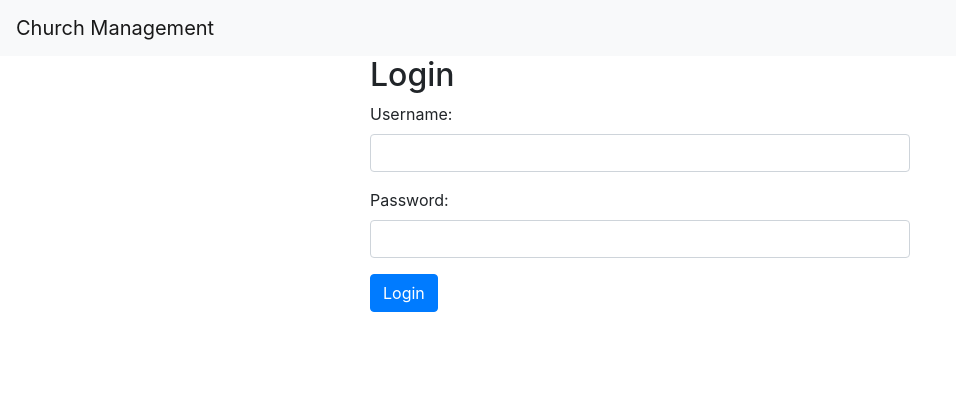
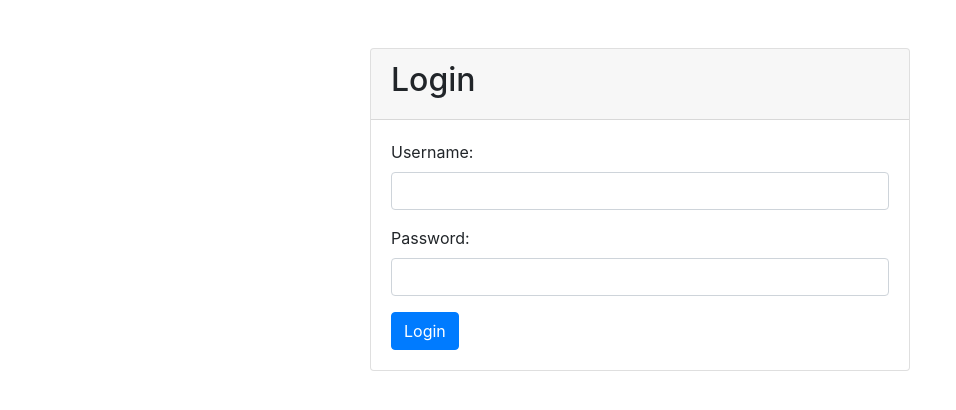
Before and after one commit to CalebCheptumo/ChurchManagement, a Django app: page / in a window 1280 px wide. Shown: the top 410 px of the page, without its empty margins (0-956 px from the left). Run offline with Django 5.2, Linux system fonts and the light colour scheme; some libraries are stand-ins or nearby versions.

Commit message:
style: Styled login page

```diff
--- a/ChurchManagment/auth_app/templates/base.html
+++ b/ChurchManagment/auth_app/templates/base.html
@@ -8,12 +8,7 @@
     <link href="https://stackpath.bootstrapcdn.com/bootstrap/4.5.0/css/bootstrap.min.css" rel="stylesheet">
 </head>
 <body>
-    <nav class="navbar navbar-expand-lg navbar-light bg-light">
-        <a class="navbar-brand" href="#">Church Management</a>
-        <div class="collapse navbar-collapse">
-            <!-- Navigation links go here -->
-        </div>
-    </nav>
+
     <div class="container">
         {% block content %}
         {% endblock %}
--- a/ChurchManagment/auth_app/templates/login.html
+++ b/ChurchManagment/auth_app/templates/login.html
@@ -1,9 +1,21 @@
-{% extends 'base.html' %}
-
-{% block content %}
+<!DOCTYPE html>
+<html lang="en">
+<head>
+    <meta charset="UTF-8">
+    <meta name="viewport" content="width=device-width, initial-scale=1">
+    <title>Login</title>
+    <!-- Bootstrap CSS -->
+    <link href="https://stackpath.bootstrapcdn.com/bootstrap/4.5.0/css/bootstrap.min.css" rel="stylesheet">
+</head>
+<body>
+    <div class="container">
         <div class="row justify-content-center">
             <div class="col-md-6">
+                <div class="card mt-5">
+                    <div class="card-header">
                         <h2>Login</h2>
+                    </div>
+                    <div class="card-body">
                         <form method="post">
                             {% csrf_token %}
                             <div class="form-group">
@@ -18,4 +30,11 @@
                         </form>
                     </div>
                 </div>
-{% endblock %}
+            </div>
+        </div>
+    </div>
+    <!-- Bootstrap JS and jQuery -->
+    <script src="https://code.jquery.com/jquery-3.5.1.slim.min.js"></script>
+    <script src="https://stackpath.bootstrapcdn.com/bootstrap/4.5.0/js/bootstrap.min.js"></script>
+</body>
+</html>
```
Lines whose indentation alone changed are shown as unchanged.
